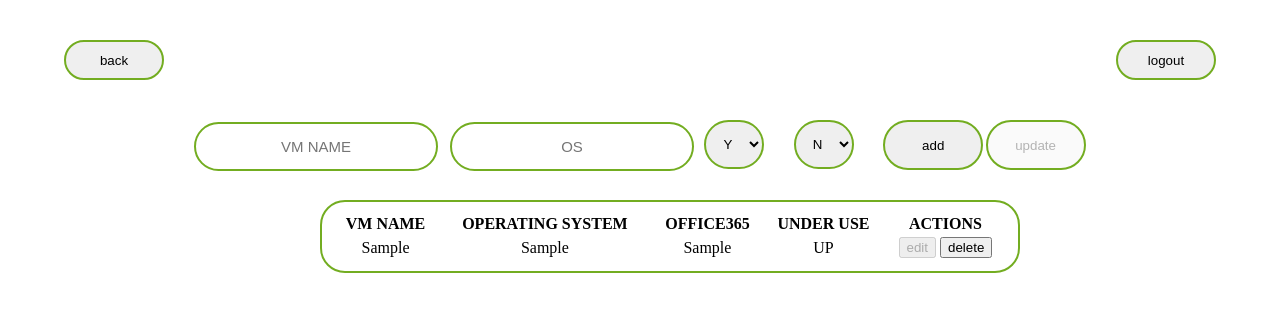
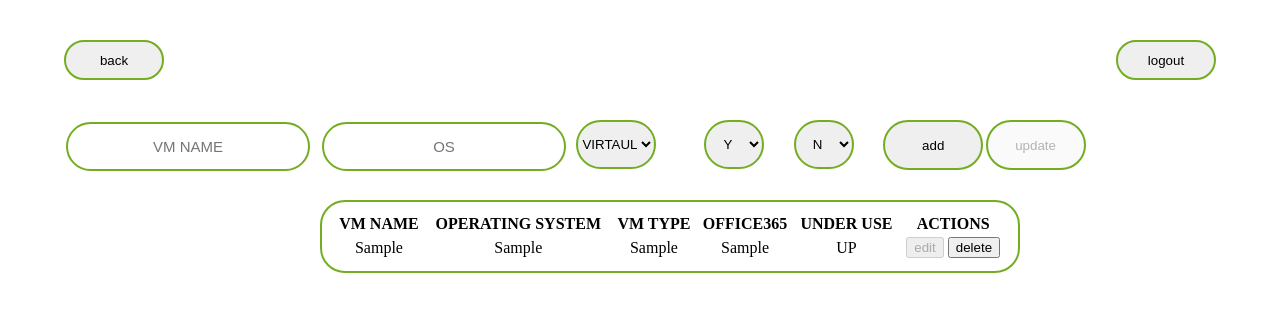
Before and after one commit to dhaneeshgk/AutoReport, a Flask app: template web/templates/manage_vms.html in a window 1280 px wide. Shown: the top 312 px of the page. Run offline with Flask 2, Linux system fonts and the light colour scheme; the template is opened without the code that fills it: most values are stand-ins (such as "Sample title", 1, 10 or a date in 2020).

Commit message:
change in vms template

```diff
--- a/web/templates/manage_vms.html
+++ b/web/templates/manage_vms.html
@@ -79,8 +79,12 @@
         </body>
 
         <form action="{{url_for('manage_vms')}}" method="POST">
-            <input style="left:15%;width:200px;" class="addf" title="Enter VM Name" placeholder="VM NAME" type="text" name="vm" required>
-            <input style="left:35%;width:200px;" class="addf" title="Enter Operating System Of VM" placeholder="OS" type="text" name="os" required>
+            <input style="left:5%;width:200px;" class="addf" title="Enter VM Name" placeholder="VM NAME" type="text" name="vm" required>
+            <input style="left:25%;width:200px;" class="addf" title="Enter Operating System Of VM" placeholder="OS" type="text" name="os" required>
+            <select style="left:45%;width:80px;height:49px;" class="addf" title="VM TYPE" placeholder="office365" name="vm_type" required>Office365
+              <option name="vm_type" selected>VIRTAUL</option>
+              <option name="vm_type">REMOTE</option>
+            </select>
             <select style="left:55%;width:60px;height:49px;" class="addf" title="Office365" placeholder="office365" name="office365" required>Office365
               <option name="office365" selected>Y</option>
               <option name="office365">N</option>
@@ -96,6 +100,7 @@
             <thead>
                 <th>VM NAME</th>
                 <th>OPERATING SYSTEM</th>
+                <th>VM TYPE</th>
                 <th>OFFICE365</th>
                 <th>UNDER USE</th>
                 <th>ACTIONS</th>
@@ -114,6 +119,9 @@
                     </td>
                     <td name="os" title="Operating System">
                         {{ vm.os }}
+                    </td>
+                    <td name="os" title="VM Type">
+                        {{ vm.vm_type }}
                     </td>
                     <td name="os" title="Office365">
                         {{ vm.office365 }}
```
